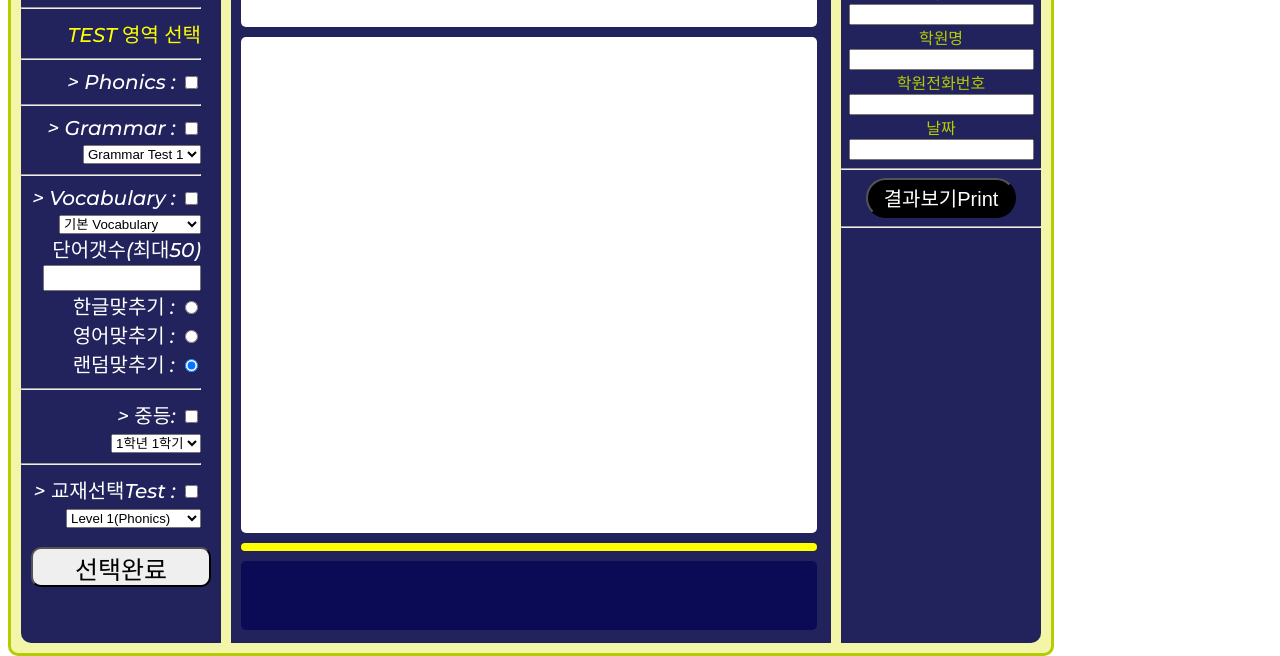
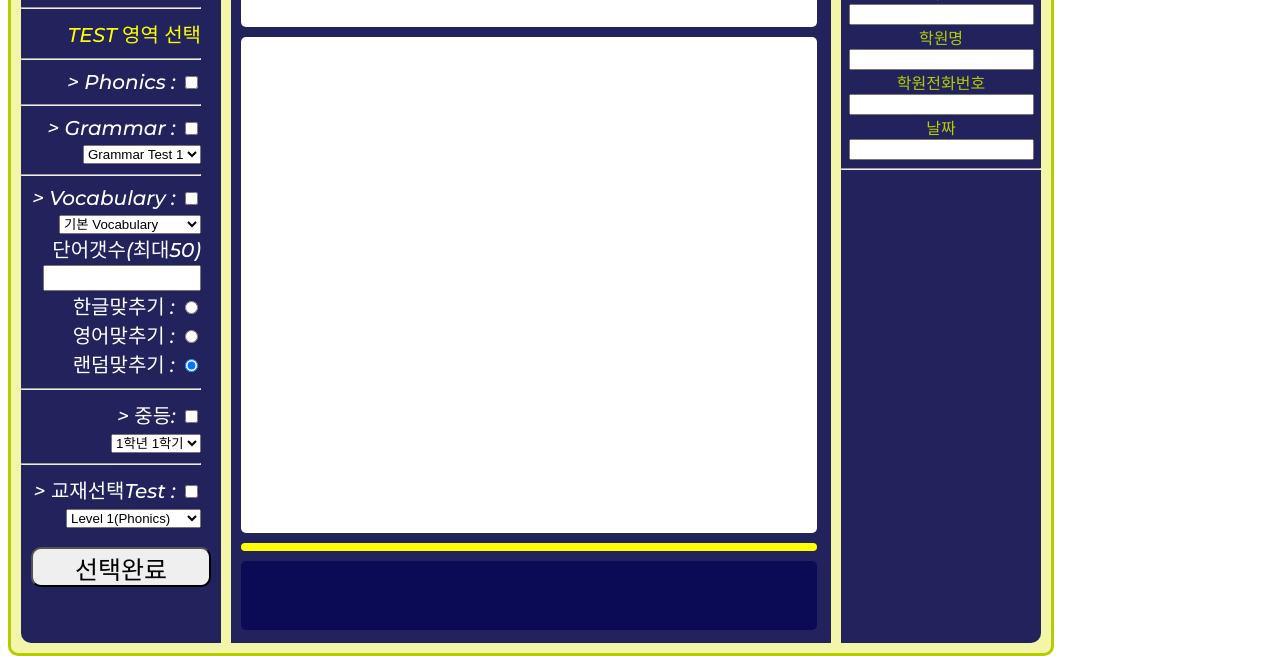
Before and after one commit to yooyoogithub/HSPELT, a plain HTML site: page HSPE_Placement_Test V2.html in a window 1280 px wide. Shown: the part 178-834 px from the top of the page. Drawn offline with Linux system fonts and the light colour scheme; a web font is replaced by a local one.

Commit message:
Add files via upload

```diff
--- a/HSPE_Placement_Test V2.html
+++ b/HSPE_Placement_Test V2.html
@@ -87,7 +87,7 @@
                 <span>학원명</span><input type="text" id="classname"><br>
                 <span>학원전화번호</span><input type="text" id="classphone"><br>
                 <span>날짜</span><input type="text" id="testdate"><br><hr>
-                <input id="resultbutton" type="button" value="결과보기Print" onclick="printoutresult()"><hr>
+                <!--<input id="resultbutton" type="button" value="결과보기Print" onclick="printoutresult()"><hr>-->
             </div>
         </div>
     </body>
```
